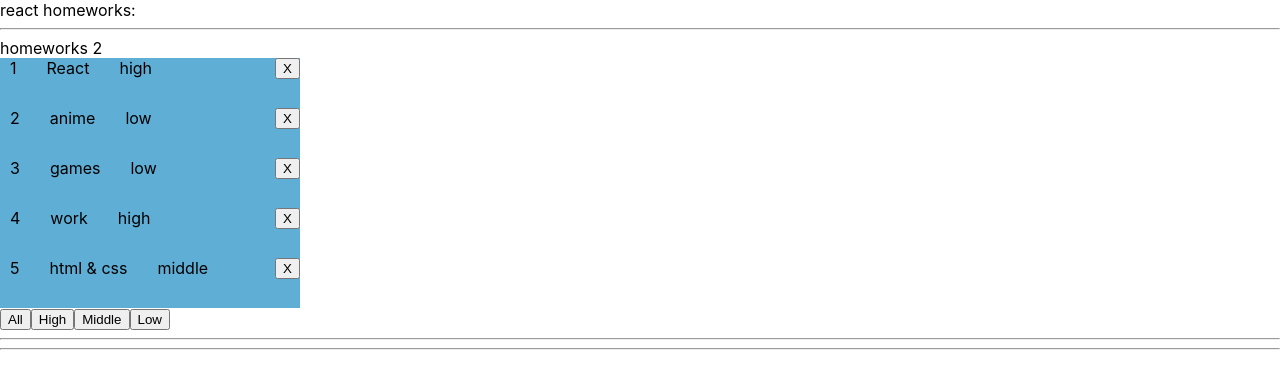
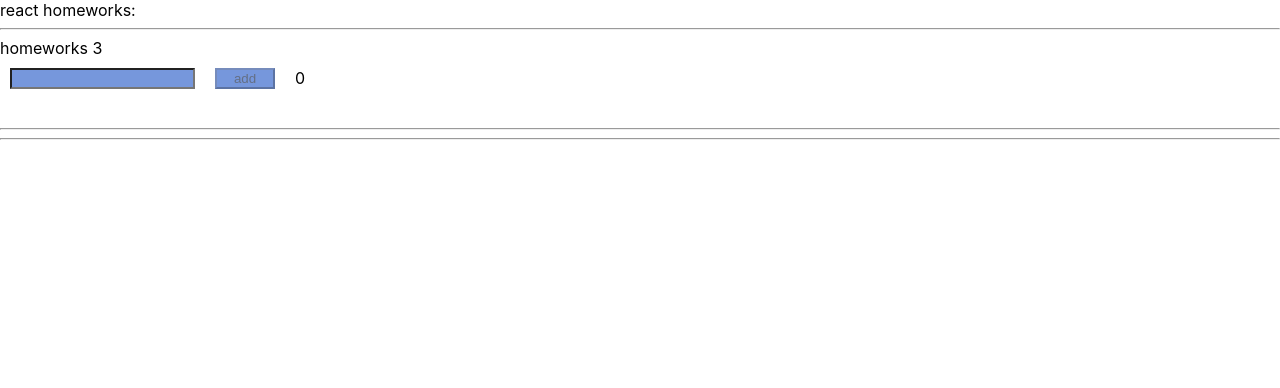
Before and after one commit to Alex-Fes/homework-by-ignat, a React (Create React App) app: page / in a window 1280 px wide. Shown: the top 388 px of the page. Built offline with nearby package versions, Linux system fonts and the light colour scheme.

Commit message:
complete HW3

```diff
--- a/package.json
+++ b/package.json
@@ -10,10 +10,12 @@
     "@types/node": "^12.0.0",
     "@types/react": "^16.9.0",
     "@types/react-dom": "^16.9.0",
+    "@types/uuid": "^8.3.4",
     "react": "^16.13.1",
     "react-dom": "^16.13.1",
     "react-scripts": "3.4.1",
-    "typescript": "~3.7.2"
+    "typescript": "~3.7.2",
+    "uuid": "^8.3.2"
   },
   "scripts": {
     "start": "react-scripts start",
--- a/src/p1-main/m1-ui/u1-app/App.tsx
+++ b/src/p1-main/m1-ui/u1-app/App.tsx
@@ -2,14 +2,15 @@ import React from 'react'
 import s from './App.module.css'
 import HW1 from '../../../p2-homeworks/h1/HW1'
 import HW2 from "../../../p2-homeworks/h2/HW2";
+import HW3 from "../../../p2-homeworks/h3/HW3";
 
 function App() {
     return (
         <div className={s.App}>
             <div>react homeworks:</div>
             {/*<HW1/>*/}
-            <HW2/>
-            {/*<HW3/>*/}
+            {/*<HW2/>*/}
+            <HW3/>
             {/*<HW4/>*/}
             {/*<HW5/>*/}
 
--- a/src/p2-homeworks/h3/Greeting.module.css
+++ b/src/p2-homeworks/h3/Greeting.module.css
@@ -1,7 +1,54 @@
-.someClass {
+.greeting {
+    display: flex;
+    align-items: flex-start;
+}
 
+.input {
+    margin: 10px;
+
+    background: #7697dc;
+    color: whitesmoke;
+}
+
+.input:focus {
+    outline: aqua;
+    border: gray solid 2px;
 }
 
 .error {
-    border: 1px solid red;
+    color: red;
+    height: 21px;
+    margin-left: 10px;
 }
+
+.errorInput {
+    margin: 10px;
+    background: #7697dc;
+    color: whitesmoke;
+    border: 2px solid red;
+    outline: none;
+}
+
+.button {
+    margin: 10px;
+    width: 60px;
+    background: #7697dc;
+    color: whitesmoke;
+    outline: none;
+}
+
+.button:focus {
+    outline: whitesmoke solid 2px;
+}
+
+.button:active {
+    background: #7697dc;
+}
+
+.button:disabled {
+    color: #646f85;
+}
+
+.count {
+    margin: 10px;
+}
--- a/src/p2-homeworks/h3/Greeting.tsx
+++ b/src/p2-homeworks/h3/Greeting.tsx
@@ -1,26 +1,34 @@
-import React from 'react'
+import React, {ChangeEvent, KeyboardEvent, MouseEvent} from 'react'
 import s from './Greeting.module.css'
 
 type GreetingPropsType = {
-    name: any // need to fix any
-    setNameCallback: any // need to fix any
-    addUser: any // need to fix any
-    error: any // need to fix any
-    totalUsers: any // need to fix any
+    name: string // need to fix any
+    setNameCallback: (e: ChangeEvent<HTMLInputElement>) => void // need to fix any
+    addUser: (e: MouseEvent<HTMLButtonElement>) => void // need to fix any
+    error: string // need to fix any
+    totalUsers: number // need to fix any
+    onEnter: (e: KeyboardEvent<HTMLInputElement>) => void
 }
 
 // презентационная компонента (для верстальщика)
 const Greeting: React.FC<GreetingPropsType> = (
-    {name, setNameCallback, addUser, error, totalUsers} // деструктуризация пропсов
+    {name, onEnter, setNameCallback, addUser, error, totalUsers} // деструктуризация пропсов
 ) => {
-    const inputClass = s.error // need to fix with (?:)
+
+    const inputClass = error ? s.errorInput : s.input// need to fix with (?:)
 
     return (
-        <div>
-            <input value={name} onChange={setNameCallback} className={inputClass}/>
-            <span>{error}</span>
-            <button onClick={addUser}>add</button>
-            <span>{totalUsers}</span>
+        <div className={s.greeting}>
+            <div>
+                <input value={name} onKeyDown={onEnter} onChange={setNameCallback} className={inputClass}
+                       onBlur={setNameCallback}/>
+                <div className={s.error}>{error}</div>
+            </div>
+
+
+                <button className={s.button} onClick={addUser} disabled={!name}>add</button>
+
+            <div className={s.count}>{totalUsers}</div>
         </div>
     )
 }
--- a/src/p2-homeworks/h3/GreetingContainer.tsx
+++ b/src/p2-homeworks/h3/GreetingContainer.tsx
@@ -1,9 +1,10 @@
-import React, {useState} from 'react'
+import React, {ChangeEvent, KeyboardEvent, useState} from 'react'
 import Greeting from './Greeting'
+import {UserType} from "./HW3";
 
 type GreetingContainerPropsType = {
-    users: any // need to fix any
-    addUserCallback: any // need to fix any
+    users: Array<UserType> // need to fix any
+    addUserCallback: (name: string) => void // need to fix any
 }
 
 // более простой и понятный для новичков
@@ -12,17 +13,33 @@ type GreetingContainerPropsType = {
 // более современный и удобный для про :)
 // уровень локальной логики
 const GreetingContainer: React.FC<GreetingContainerPropsType> = ({users, addUserCallback}) => { // деструктуризация пропсов
-    const [name, setName] = useState<any>('') // need to fix any
-    const [error, setError] = useState<any>('') // need to fix any
+    const [name, setName] = useState<string>('') // need to fix any
+    const [error, setError] = useState<string>('') // need to fix any
 
-    const setNameCallback = (e: any) => { // need to fix any
-        setName('') // need to fix
+    const setNameCallback = (e: ChangeEvent<HTMLInputElement>) => { // need to fix any
+        const trimmedName = e.currentTarget.value.trim()// need to fix
+        if(trimmedName) {
+            setName(trimmedName);
+            setError('')
+        } else {
+            setName('');
+            setError('String do not be empty!')
+        }
+
+
     }
     const addUser = () => {
-        alert(`Hello  !`) // need to fix
+        addUserCallback(name);
+        alert(`Hello ${name} !`) // need to fix
+        setName('')
     }
 
-    const totalUsers = 0 // need to fix
+    const onEnter = (e: KeyboardEvent<HTMLInputElement>) => {
+    if(e.key === 'Enter' && name) {
+        addUser() }
+    }
+
+    const totalUsers = users.length // need to fix
 
     return (
         <Greeting
@@ -31,6 +48,7 @@ const GreetingContainer: React.FC<GreetingContainerPropsType> = ({users, addUser
             addUser={addUser}
             error={error}
             totalUsers={totalUsers}
+            onEnter = {onEnter}
         />
     )
 }
--- a/src/p2-homeworks/h3/HW3.tsx
+++ b/src/p2-homeworks/h3/HW3.tsx
@@ -1,18 +1,20 @@
 import React, {useState} from 'react'
 import GreetingContainer from './GreetingContainer'
+import {v1} from "uuid";
 
 // types
 export type UserType = {
-    _id: any // need to fix any
-    name: any // need to fix any
+    _id: string // need to fix any
+    name: string // need to fix any
 }
 
 // уровень работы с глобальными данными
 function HW3() {
-    const [users, setUsers] = useState<any>([]) // need to fix any
+    const [users, setUsers] = useState<Array<UserType>>([]) // need to fix any
 
-    const addUserCallback = (name: any) => { // need to fix any
-        setUsers([]) // need to fix
+    const addUserCallback = (name: string) => { // need to fix any
+        const user = {_id: v1(), name: name};
+        setUsers([...users, user]) // need to fix
     }
 
     return (
```
Also changed, not shown: 2 other files (tests, documents, lock files or other folders).
